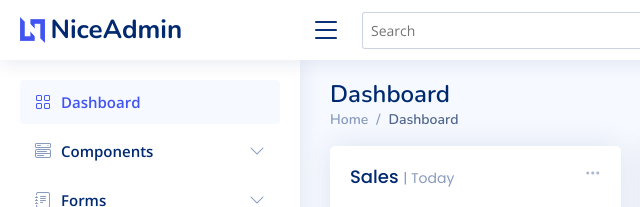
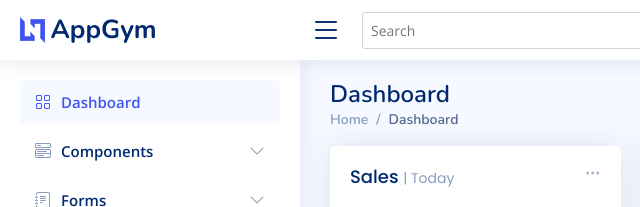
Before and after one commit to Angel19alvarenga/soflab, a plain HTML site: page index.html in a window 1280 px wide. Shown: the top 207 px of the page, 0-640 px from the left. Drawn offline with nearby package versions, Linux system fonts and the light colour scheme.

Commit message:
https://github.com/Angel19alvarenga/soflab.git

```diff
--- a/index.html
+++ b/index.html
@@ -5,7 +5,7 @@
   <meta charset="utf-8">
   <meta content="width=device-width, initial-scale=1.0" name="viewport">
 
-  <title>Dashboard - NiceAdmin Bootstrap Template</title>
+  <title>Dashboard -AppGyme</title>
   <meta content="" name="description">
   <meta content="" name="keywords">
 
@@ -45,7 +45,7 @@
     <div class="d-flex align-items-center justify-content-between">
       <a href="index.html" class="logo d-flex align-items-center">
         <img src="assets/img/logo.png" alt="">
-        <span class="d-none d-lg-block">NiceAdmin</span>
+        <span class="d-none d-lg-block">AppGym</span>
       </a>
       <i class="bi bi-list toggle-sidebar-btn"></i>
     </div><!-- End Logo -->
```
Also changed, not shown: assets/img/news-3.jpg (deleted).
